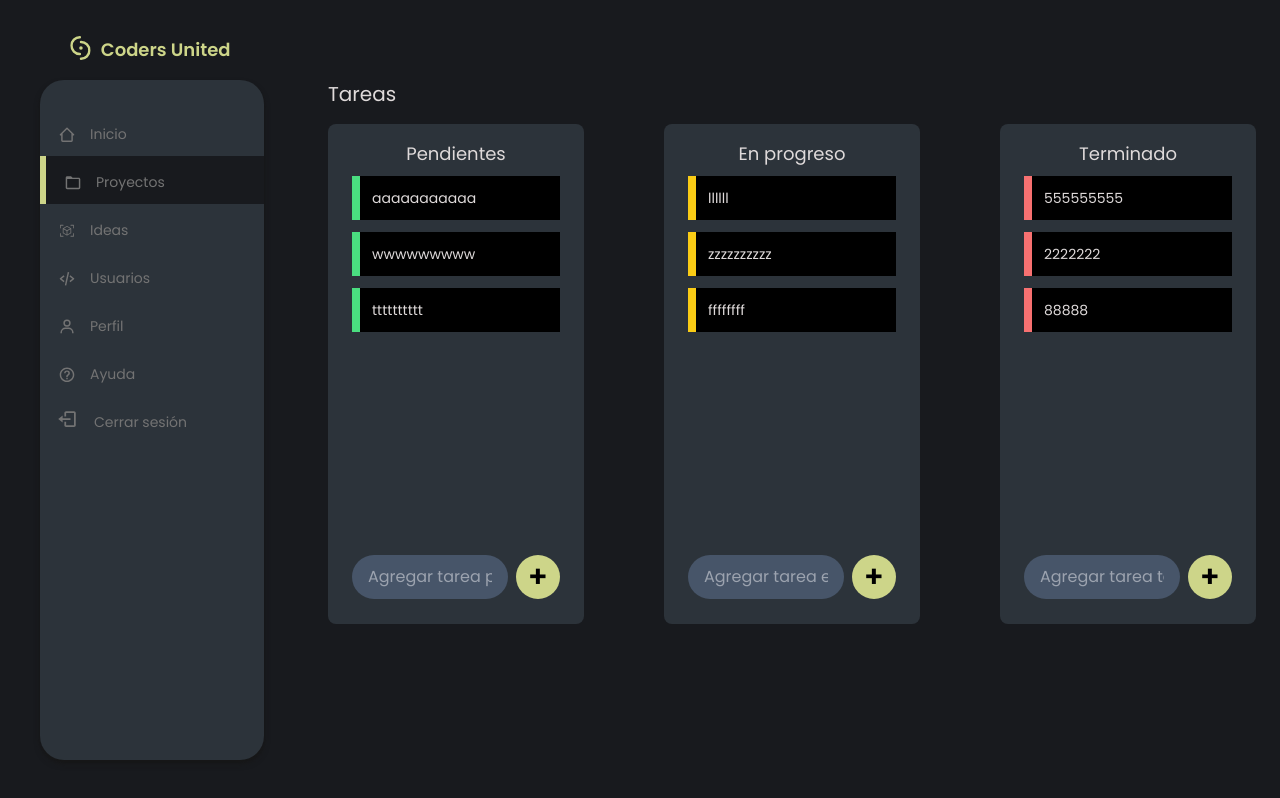
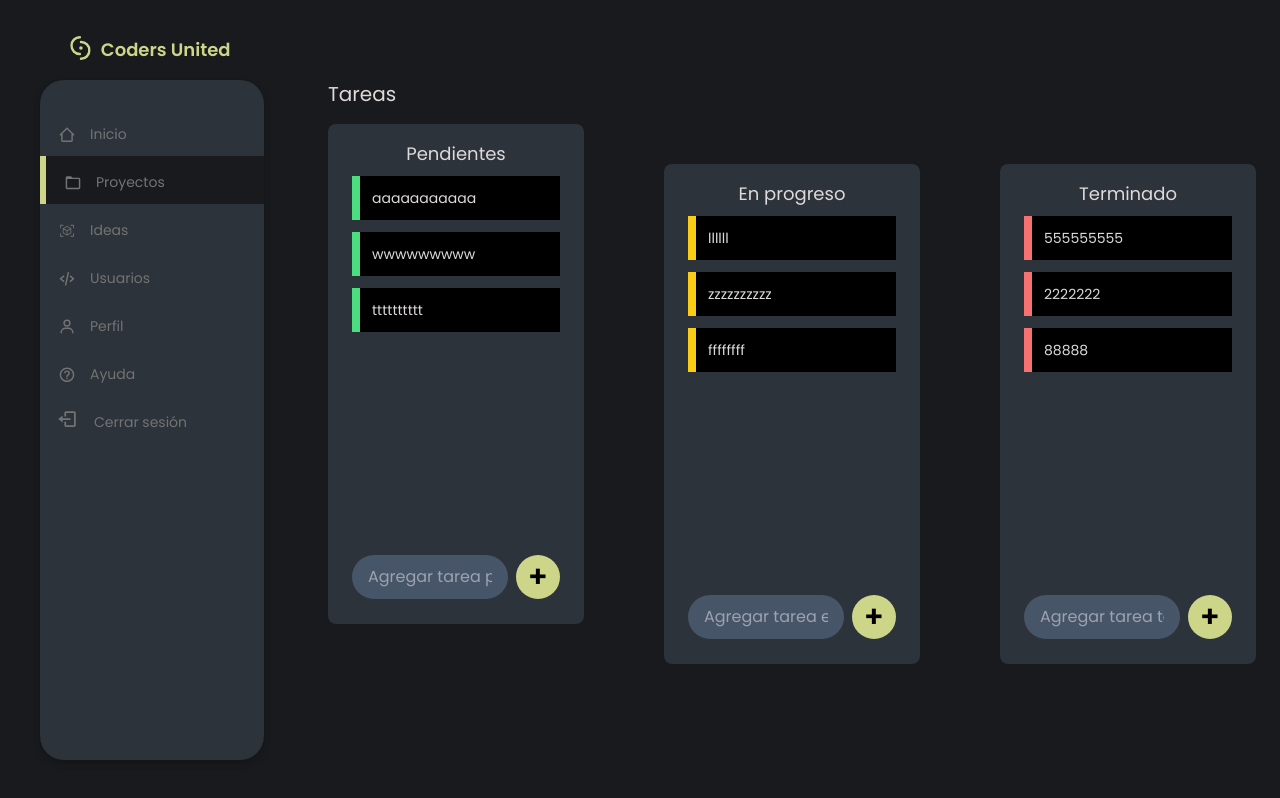
Before and after one commit to rodrigo745/coders-united, a Next.js app: page /pages/1/proyectos/proyecto_creado/1/tareas in a window 1280 px wide. Shown: the top 798 px of the page. Built offline with nearby package versions, Linux system fonts and the light colour scheme.

Commit message:
tableros para movil

```diff
--- a/src/components/tareas/Columna.jsx
+++ b/src/components/tareas/Columna.jsx
@@ -15,7 +15,7 @@ export default function Columna(props){
     });
 
     return(
-        <div ref={setNodeRef} className="cuadro w-[20vw] rounded-lg h-[500px] p-4 flex flex-col items-center">
+        <div ref={setNodeRef} className="cuadro mx-7 lg:mx-0 lg:w-[20vw] rounded-lg h-[500px] p-4 flex flex-col items-center">
             <h4 className="text-lg">{props.titulo}</h4>
             <div className='w-full flex flex-col h-[92%] justify-between space-y-2'>
                 <div className='overflow-auto h-full'>
--- a/src/components/tareas/KanbanBoard.jsx
+++ b/src/components/tareas/KanbanBoard.jsx
@@ -4,6 +4,13 @@ import Columna from "./Columna";
 import Tarea from "./Tarea"
 import { SortableContext, verticalListSortingStrategy } from '@dnd-kit/sortable';
 import { useState } from 'react';
+import {
+    KeyboardSensor,
+    MouseSensor,
+    TouchSensor,
+    useSensor,
+    useSensors,
+  } from '@dnd-kit/core';
 
 
 export default function KanbanBoard(){
@@ -22,7 +29,16 @@ export default function KanbanBoard(){
             {id: "2003", titulo:"555555555", tipo: "t"},
 
         ],
-    )
+    );
+    const mouseSensor = useSensor(MouseSensor);
+    const touchSensor = useSensor(TouchSensor);
+    const keyboardSensor = useSensor(KeyboardSensor);
+
+    const sensors = useSensors(
+      mouseSensor,
+      touchSensor,
+      keyboardSensor,
+    );
 
     const handleDragEnd = (event)=>{
         const { active, over } = event;
@@ -85,9 +101,9 @@ export default function KanbanBoard(){
     }
 
     return(
-        <DndContext collisionDetection={closestCenter} onDragEnd={handleDragEnd}>
+        <DndContext sensors={sensors} collisionDetection={closestCenter} onDragEnd={handleDragEnd}>
             <h3 className="text-xl mb-4">Tareas</h3>
-            <div className="w-[80vw] flex space-x-20">
+            <div className="w-[99vw] lg:w-[80vw] flex flex-col lg:flex lg:flex-row lg:space-x-20 space-y-10 mb-10">
 
             <Columna titulo="Pendientes" tablero="pendiente">
 
```
